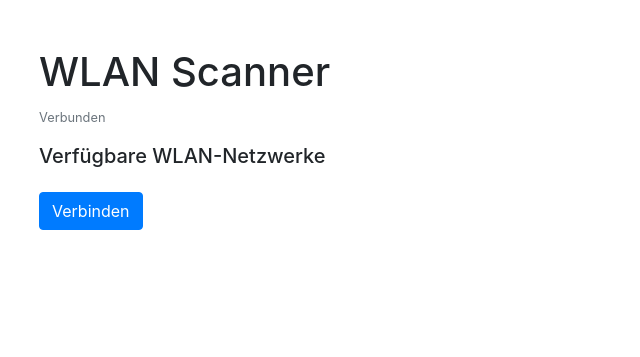
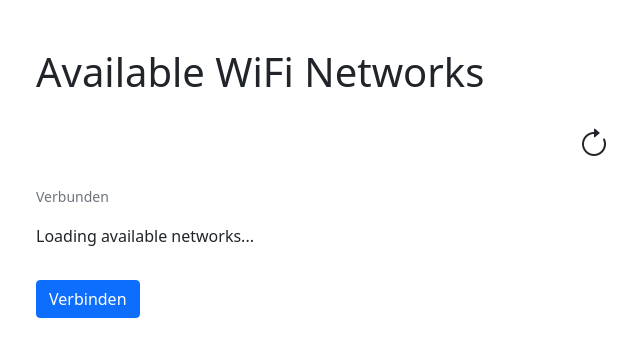
Before and after one commit to R0b1ns/brogit-mediapi, a Flask app: page / in a window 1280 px wide. Shown: the top 357 px of the page, without its empty margins (46-686 px from the left). Run offline with Flask 3, Linux system fonts and the light colour scheme; some libraries are stand-ins or nearby versions.

Commit message:
Update Wifi view

```diff
--- a/app/templates/index.html
+++ b/app/templates/index.html
@@ -1,16 +1,35 @@
 <!DOCTYPE html>
-<html lang="de">
+<html lang="en">
 <head>
     <meta charset="UTF-8">
     <meta name="viewport" content="width=device-width, initial-scale=1.0">
-    <title>WLAN Scanner</title>
-    <link rel="stylesheet" href="https://stackpath.bootstrapcdn.com/bootstrap/4.5.2/css/bootstrap.min.css">
-    <script src="https://code.jquery.com/jquery-3.5.1.min.js"></script>
+    <title>WiFi Networks</title>
+    <link href="https://cdn.jsdelivr.net/npm/bootstrap@5.1.3/dist/css/bootstrap.min.css" rel="stylesheet">
     <script src="https://cdn.socket.io/4.0.0/socket.io.min.js"></script>
+    <style>
+        .connected-network {
+            font-weight: bold;
+            margin-bottom: 20px; /* Larger spacing to the next network */
+        }
+        .network {
+            margin-bottom: 10px;
+        }
+        .protected {
+            color: red; /* Show password-protected networks in red */
+        }
+        .known {
+            color: blue; /* Display known networks in blue */
+        }
+    </style>
 </head>
 <body>
     <div class="container mt-5">
-    <h1>WLAN Scanner</h1>
+        <h1 class="mb-4">Available WiFi Networks</h1>
+
+        <!-- Refresh Icon above the WiFi list -->
+        <div class="d-flex justify-content-center mb-3">
+            <i id="refresh" class="bi bi-arrow-clockwise" style="font-size: 2rem; cursor: pointer;" title="Refresh"></i>
+        </div>
 
         <div id="connected-wifi" class="mb-3">
             <small class="text-muted">Verbunden</small>
@@ -18,8 +37,13 @@
         </div>
 
         <div id="wifi-list">
-        <h5>Verfügbare WLAN-Netzwerke</h5>
-        <div id="networks" class="list-group"></div>
+            <form id="wifi-form">
+                <div class="form-group">
+                    <div id="networks">
+                        <p>Loading available networks...</p>
+                    </div>
+                </div>
+            </form>
         </div>
 
         <button id="connect-button" class="btn btn-primary mt-3">Verbinden</button>
@@ -32,46 +56,90 @@
     </div>
 
     <script>
-    const socket = io();
+        var socket = io();
 
-    socket.on('update_networks', function(data) {
-        const connectedNetwork = data.find(net => net.connected);
-        if (connectedNetwork) {
-            $('#current-ssid').text(connectedNetwork.ssid);
+        function fetchNetworks() {
+            socket.emit('request_wifi');
         }
 
-        const networksDiv = $('#networks');
-        networksDiv.empty();
+        socket.on('response_wifi', function(data) {
+            const networksDiv = document.getElementById('networks');
+            networksDiv.innerHTML = '';
 
-        data.forEach(network => {
-            const listItem = $('<div>').addClass('list-group-item d-flex justify-content-between align-items-center');
-            listItem.append(network.ssid + ' (' + network.band + ')');
-            if (network.protected) {
-                listItem.append('<span class="badge badge-danger">Geschützt</span>');
+            // Separate the connected network from the others
+            let connectedNetwork = null;
+            let otherNetworks = [];
+
+            data.networks.forEach(function(network) {
+                if (network.connected) {
+                    connectedNetwork = network;
+                } else {
+                    otherNetworks.push(network);
                 }
-            listItem.append('<input type="radio" name="wifi" value="' + network.ssid + '" class="ml-2">');
-            networksDiv.append(listItem);
+            });
+
+            // Display the connected network first, if any
+            if (connectedNetwork) {
+                const connectedIcon = '<i class="bi bi-wifi"></i>';
+                const passwordIcon = connectedNetwork.protected ? '<i class="bi bi-lock-fill protected"></i>' : '<i class="bi bi-unlock"></i>';
+
+                const connectedOption = `
+                    <div class="form-check connected-network">
+                        ${connectedIcon} ${passwordIcon}
+                        <input class="form-check-input" type="radio" name="network" id="${connectedNetwork.ssid}-${connectedNetwork.band}" value="${connectedNetwork.ssid}-${connectedNetwork.band}" style="display: none;">
+                        <label class="form-check-label" for="${connectedNetwork.ssid}-${connectedNetwork.band}">
+                            ${connectedNetwork.ssid} (${connectedNetwork.band}) <span class="known">${connectedNetwork.known ? '✓' : ''}</span>
+                        </label>
+                    </div>`;
+                networksDiv.innerHTML += connectedOption;
+                document.getElementById('current-ssid').innerText = connectedNetwork.ssid; // Display connected SSID
+            }
+
+            // Display the other networks
+            otherNetworks.forEach(function(network) {
+                const icon = network.known
+                    ? '<i class="bi bi-star known"></i>'  // Star icon for known networks
+                    : '<i class="bi bi-wifi-off"></i>';  // WiFi off icon for unknown networks
+
+                const passwordIcon = network.protected ? '<i class="bi bi-lock-fill protected"></i>' : '<i class="bi bi-unlock"></i>';
+
+                const radioOption = `
+                    <div class="form-check network">
+                        ${icon} ${passwordIcon}
+                        <input class="form-check-input" type="radio" name="network" id="${network.ssid}-${network.band}" value="${network.ssid}-${network.band}">
+                        <label class="form-check-label" for="${network.ssid}-${network.band}">
+                            ${network.ssid} (${network.band}) <span class="known">${network.known ? '✓' : ''}</span>
+                        </label>
+                    </div>`;
+                networksDiv.innerHTML += radioOption;
             });
         });
 
-    $('#connect-button').on('click', function() {
-        $('#wifi-list').hide();
-        const selectedSSID = $('input[name="wifi"]:checked').val();
+        document.getElementById('refresh').addEventListener('click', fetchNetworks);
+
+        document.getElementById('connect-button').addEventListener('click', function() {
+            const selectedSSID = document.querySelector('input[name="network"]:checked');
             if (selectedSSID) {
-            $('#selected-ssid-label').text(selectedSSID);
-            $('#password-input').show();
+                const ssid = selectedSSID.value.split('-')[0];
+                document.getElementById('selected-ssid-label').innerText = ssid;
+                document.getElementById('password-input').style.display = 'block';
+                document.getElementById('wifi-list').style.display = 'none'; // Hide the WiFi list
             } else {
                 alert('Bitte wählen Sie ein WLAN-Netzwerk aus.');
             }
         });
 
-    $('#submit-password').on('click', function() {
-        const ssid = $('#selected-ssid-label').text();
-        const password = $('#network-password').val();
+        document.getElementById('submit-password').addEventListener('click', function() {
+            const ssid = document.getElementById('selected-ssid-label').innerText;
+            const password = document.getElementById('network-password').value;
+            console.log('Verbinde mit SSID:', ssid, 'Passwort:', password);
             // Hier kannst du die Logik zum Verbinden mit dem WLAN einfügen.
-        console.log('Verbinde mit SSID:', ssid, 'Passwort:', password);
         });
+
+        window.onload = fetchNetworks;
     </script>
 
+    <!-- Add Bootstrap Icons -->
+    <link rel="stylesheet" href="https://cdn.jsdelivr.net/npm/bootstrap-icons/font/bootstrap-icons.css">
 </body>
 </html>
```
Lines whose indentation alone changed are shown as unchanged.
